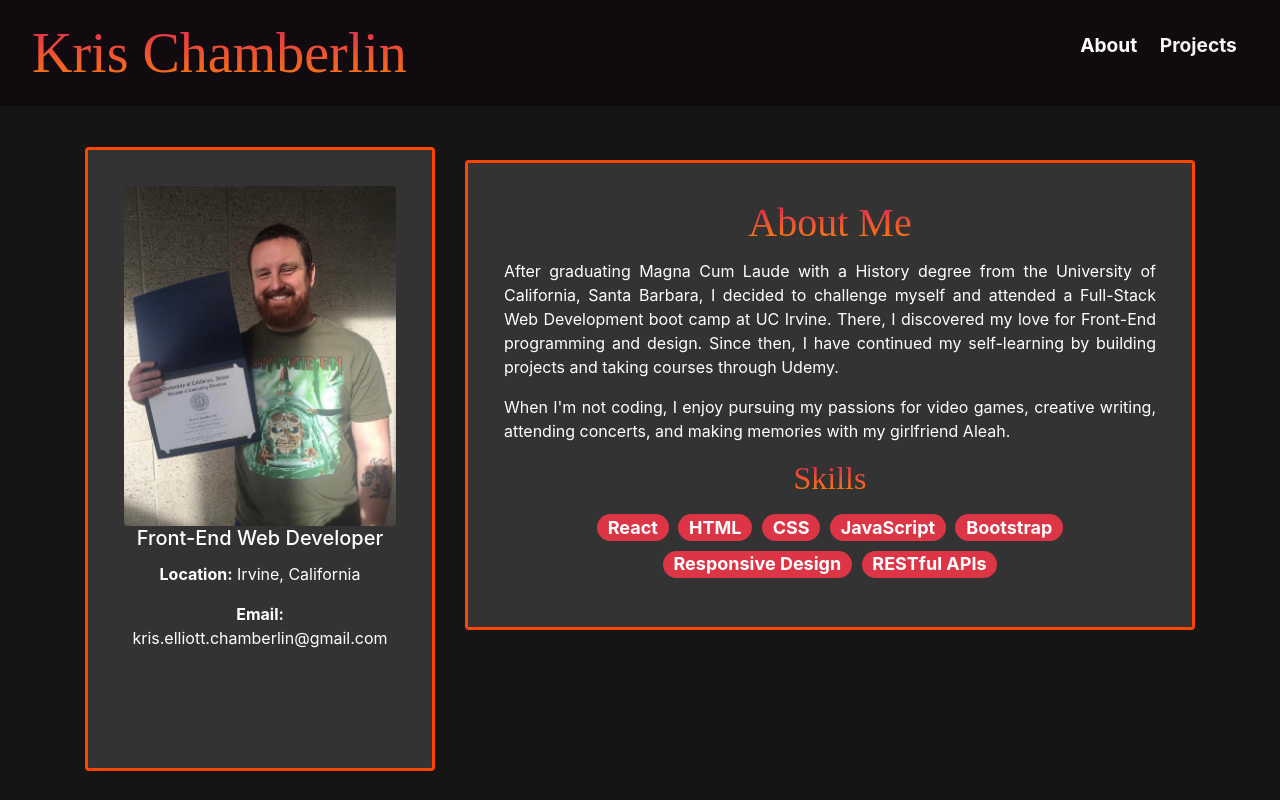
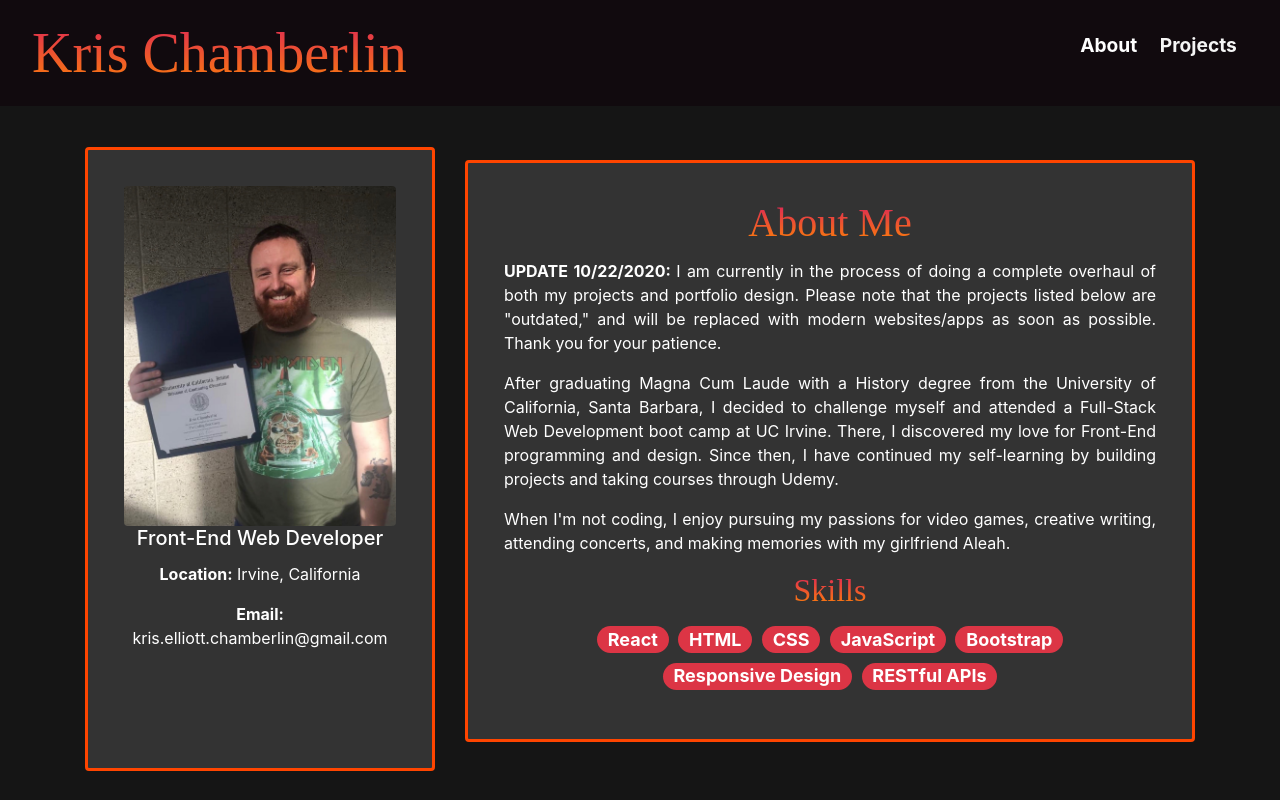
Before and after one commit to kechamberlin/kris-chamberlin-portfolio, a React (Create React App) app: page / in a window 1280 px wide. Shown: the top 800 px of the page. Built offline with nearby package versions, Linux system fonts and the light colour scheme; some icons are missing; a web font is replaced by a local one.

Commit message:
Added paragraph detailing an upcoming update to the portfolio and projects.

```diff
--- a/src/components/About.js
+++ b/src/components/About.js
@@ -75,20 +75,27 @@ function About() {
           </Col>
           <Col lg={8}>
             <Card
-              className='text-center'
+              className="text-center"
               style={{
                 color: 'white',
                 backgroundColor: '#333333',
                 border: 'solid orangered',
                 marginTop: '1.5rem',
-                marginBottom: '1.5rem'
+                marginBottom: '1.5rem',
               }}
             >
               <Card.Body>
-                <Card.Title className='germania-font'>
+                <Card.Title className="germania-font">
                   <h1>About Me</h1>
                 </Card.Title>
-                <Card.Text className='justify-text'>
+                <Card.Text className="justify-text">
+                  <strong>UPDATE 10/22/2020: </strong>I am currently in the
+                  process of doing a complete overhaul of both my projects and
+                  portfolio design. Please note that the projects listed below
+                  are "outdated," and will be replaced with modern websites/apps
+                  as soon as possible. Thank you for your patience.
+                </Card.Text>
+                <Card.Text className="justify-text">
                   After graduating Magna Cum Laude with a History degree from
                   the University of California, Santa Barbara, I decided to
                   challenge myself and attended a Full-Stack Web Development
```
